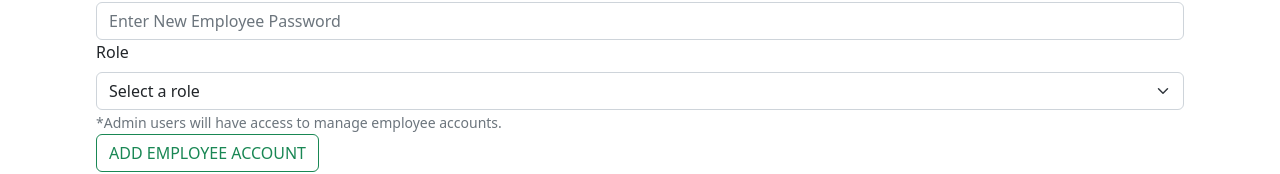
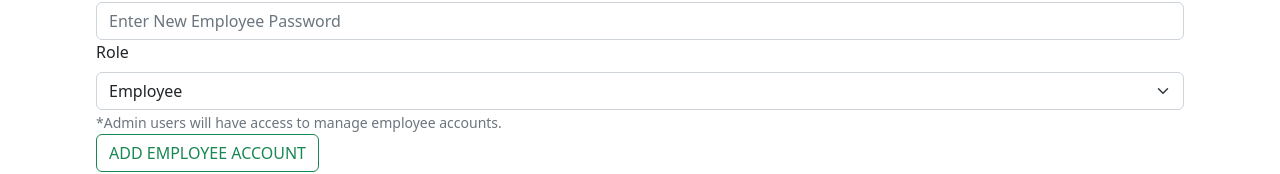
Before and after one commit to miasydney/PetMatch_Client, a React (Create React App) app: page /add-employee in a window 1280 px wide. Shown: the part 310-484 px from the top of the page. Built offline with nearby package versions, Linux system fonts and the light colour scheme.

Commit message:
Refactor AddEmployee to work with backend updates, sending isAdmin property.

```diff
--- a/src/components/AddEmployee.jsx
+++ b/src/components/AddEmployee.jsx
@@ -10,7 +10,7 @@ const AddEmployee = () => {
   const [employee, setEmployee] = useState({
     username: "",
     password: "",
-    roles: "",
+    isAdmin: false,
   });
 
   // Handle form inputs
@@ -33,8 +33,9 @@ const AddEmployee = () => {
       .then((res) => console.log(res))
       .catch((err) => console.log(err));
 
+    console.log(employee)
       navigate("/employees");
-      window.location.reload();
+      // window.location.reload();
   };
 
   // Note: Add front end validation to form to ensure that all fields are filled
@@ -75,13 +76,15 @@ const AddEmployee = () => {
           <Form.Group>
             <Form.Label>Role</Form.Label>
             <Form.Select
-              name="roles"
-              value={employee.roles}
-              onChange={handleChange}
+              name="isAdmin"
+              value={employee.isAdmin}
+              onChange={(e) =>
+                setEmployee({ ...employee, isAdmin: e.target.value === "true" })
+              }
             >
               <option value="">Select a role</option>
-              <option value="Employee">Employee</option>
-              <option value="Admin">Admin</option>
+              <option value={false}>Employee</option>
+              <option value={true}>Admin</option>
             </Form.Select>
             <Form.Text>
               *Admin users will have access to manage employee accounts.
--- a/src/components/Login.jsx
+++ b/src/components/Login.jsx
@@ -112,6 +112,10 @@ const Login = () => {
 
     return (
       <>
+        {userFetched ? (
+          <h3>Login Successful!</h3>
+        ) : (
+          <div>
             <h1>Employee Login</h1>
             <Form>
               <Form.Group>
@@ -144,6 +148,8 @@ const Login = () => {
                 LOG IN
               </Button>
             </Form>
+          </div>
+        )}
       </>
     );
 }
```
Lines whose indentation alone changed are shown as unchanged.
